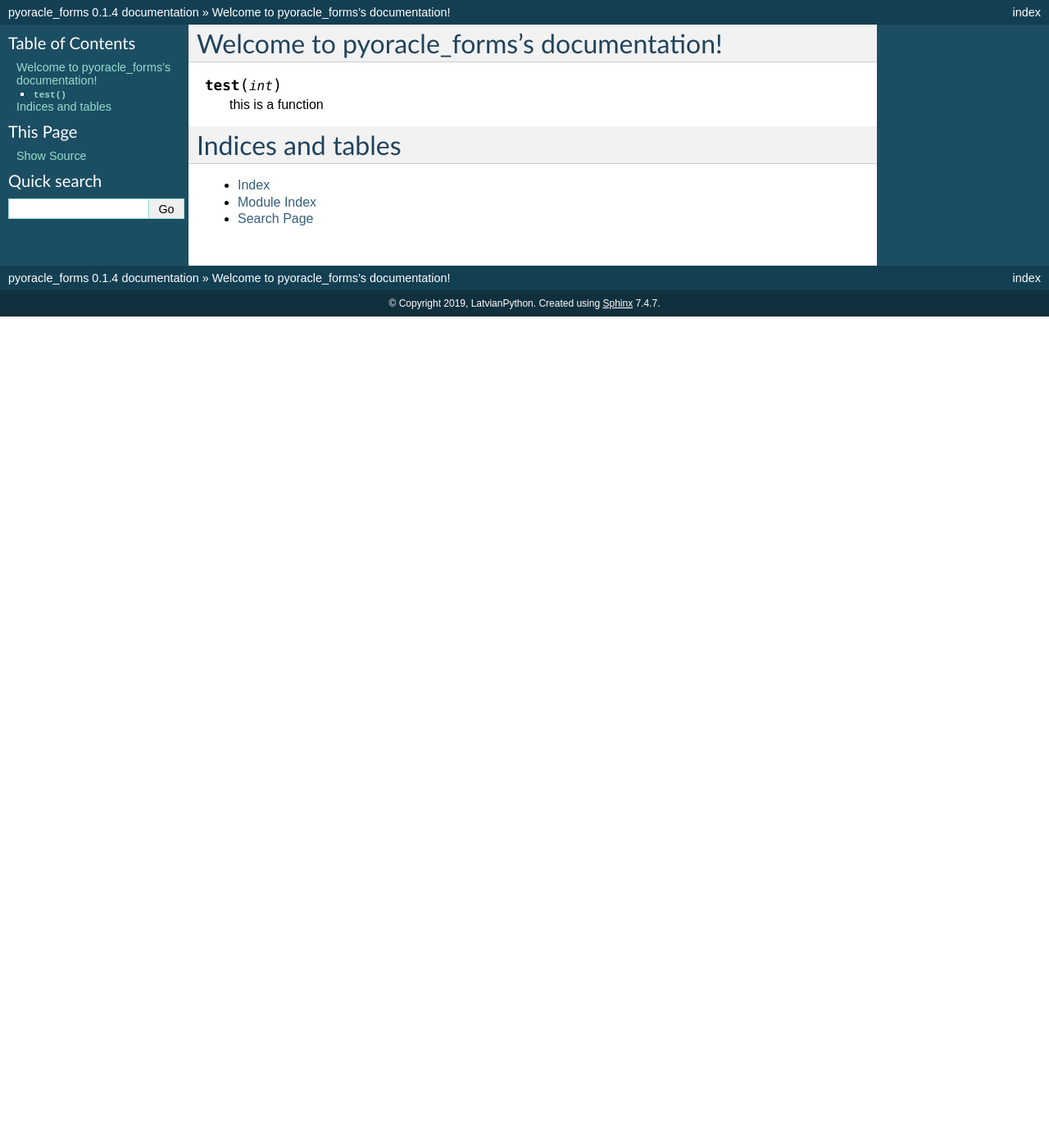
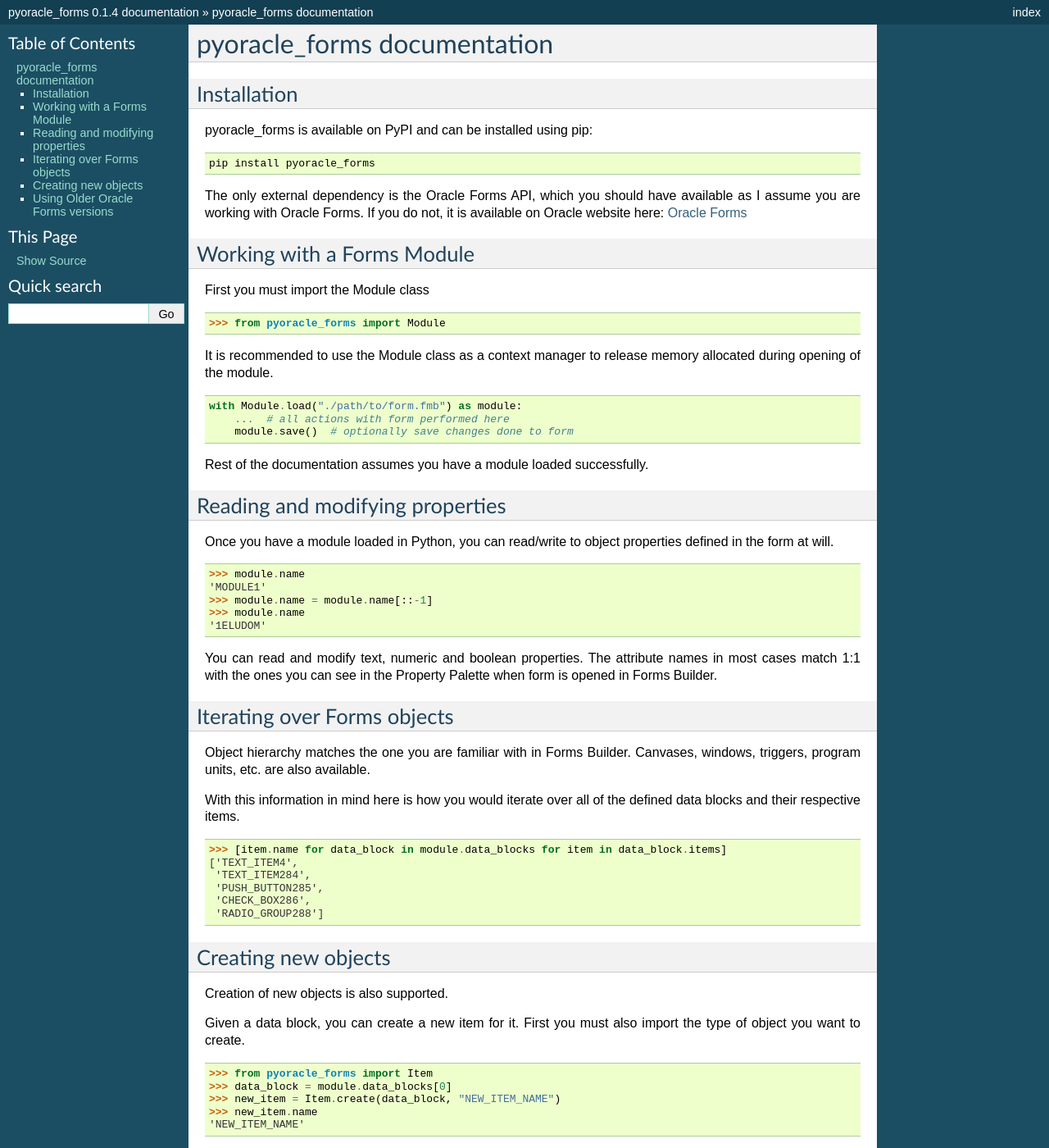
Before and after one commit to LatvianPython/pyoracle_forms, a Sphinx documentation site: the page built from docs/source/index.rst, in a window 1280 px wide and 1400 px high. Shown: the whole window at 82% size. Built offline with Sphinx 7.4.7, drawn with Linux system fonts in a browser that asks for light colours; some of the changed text lies outside the part shown.

Commit message:
updated project with documentation

```diff
--- a/docs/source/conf.py
+++ b/docs/source/conf.py
@@ -41,6 +41,10 @@
 # This pattern also affects html_static_path and html_extra_path.
 exclude_patterns = []
 
+# The suffix(es) of source filenames.
+# You can specify multiple suffix as a list of string:
+# source_suffix = ['.rst', '.md']
+source_suffix = ".rst"
 
 # -- Options for HTML output -------------------------------------------------
 
--- a/docs/source/index.rst
+++ b/docs/source/index.rst
@@ -1,19 +1,108 @@
-Welcome to pyoracle_forms's documentation!
+##########################################
+pyoracle_forms documentation
+##########################################
+
+==========================================
+Installation
 ==========================================
 
-.. toctree::
-   :maxdepth: 2
-   :caption: Contents:
+pyoracle_forms is available on PyPI and can be installed using pip::
+
+    pip install pyoracle_forms
 
 
-.. py:function:: test(int)
-
-    this is a function
+The only external dependency is the Oracle Forms API, which you should have available as I assume you are
+working with Oracle Forms. If you do not, it is available on Oracle website here:
+`Oracle Forms <https://www.oracle.com/middleware/technologies/forms/downloads.html>`_
 
 
-Indices and tables
-==================
+==========================================
+Working with a Forms Module
+==========================================
 
-* :ref:`genindex`
-* :ref:`modindex`
-* :ref:`search`
+First you must import the Module class
+
+.. code-block:: python
+
+    >>> from pyoracle_forms import Module
+
+
+It is recommended to use the Module class as a context manager to release memory allocated during opening of the module.
+
+.. code-block:: python
+
+    with Module.load("./path/to/form.fmb") as module:
+        ...  # all actions with form performed here
+        module.save()  # optionally save changes done to form
+
+Rest of the documentation assumes you have a module loaded successfully.
+
+==========================================
+Reading and modifying properties
+==========================================
+
+Once you have a module loaded in Python, you can read/write to object properties defined in the form at will.
+
+.. code-block:: python
+
+    >>> module.name
+    'MODULE1'
+    >>> module.name = module.name[::-1]
+    >>> module.name
+    '1ELUDOM'
+
+
+You can read and modify text, numeric and boolean properties. The attribute names in most cases match 1:1 with the ones
+you can see in the Property Palette when form is opened in Forms Builder.
+
+
+==========================================
+Iterating over Forms objects
+==========================================
+
+Object hierarchy matches the one you are familiar with in Forms Builder.
+Canvases, windows, triggers, program units, etc. are also available.
+
+With this information in mind here is how you would iterate over all of the defined data blocks and their respective items.
+
+.. code-block:: python
+
+    >>> [item.name for data_block in module.data_blocks for item in data_block.items]
+    ['TEXT_ITEM4',
+     'TEXT_ITEM284',
+     'PUSH_BUTTON285',
+     'CHECK_BOX286',
+     'RADIO_GROUP288']
+
+
+==========================================
+Creating new objects
+==========================================
+
+Creation of new objects is also supported.
+
+Given a data block, you can create a new item for it. First you must also import the type of object you want to create.
+
+.. code-block:: python
+
+    >>> from pyoracle_forms import Item
+    >>> data_block = module.data_blocks[0]
+    >>> new_item = Item.create(data_block, "NEW_ITEM_NAME")
+    >>> new_item.name
+    'NEW_ITEM_NAME'
+
+Newly created item will be attached to the data block.
+
+==========================================
+Using Older Oracle Forms versions
+==========================================
+By default forms API version is assumed to be 12c, and the encoding of .fmb file text as utf-8,
+to use a different version or encoding you must currently use the following code before importing pyoracle_forms.
+Versions supported are 12c, 10g and 6i of the Oracle forms API.
+
+.. code-block:: python
+
+    >>> import builtins
+    >>> builtins.pyoracle_forms_VERSION = "6i"
+    >>> builtins.pyoracle_forms_ENCODING = "cp1257"
+    >>> from pyoracle_forms import ...
--- a/pyoracle_forms/__init__.py
+++ b/pyoracle_forms/__init__.py
@@ -1,3 +1,5 @@
 from .oracle_objects import *
 from .context import api_function
 from .error_handling import FormsException
+
+__version__ = "0.1.5"
--- a/setup.py
+++ b/setup.py
@@ -1,3 +1,5 @@
+from pyoracle_forms import __version__
+
 import setuptools
 
 with open("README.rst", mode="r", encoding="utf-8") as fh:
@@ -5,7 +7,7 @@
 
 setuptools.setup(
     name="pyoracle_forms",
-    version="0.1.4",
+    version=__version__,
     author="LatvianPython",
     author_email="kalvans.rolands@gmail.com",
     description="Python wrapper of the Oracle Forms API",
@@ -23,3 +25,5 @@
     include_package_data=True,
     python_requires=">=3.7",
 )
+
+import requests
```
Also changed, not shown: README.rst (+2 -13 lines), 2 other files.
